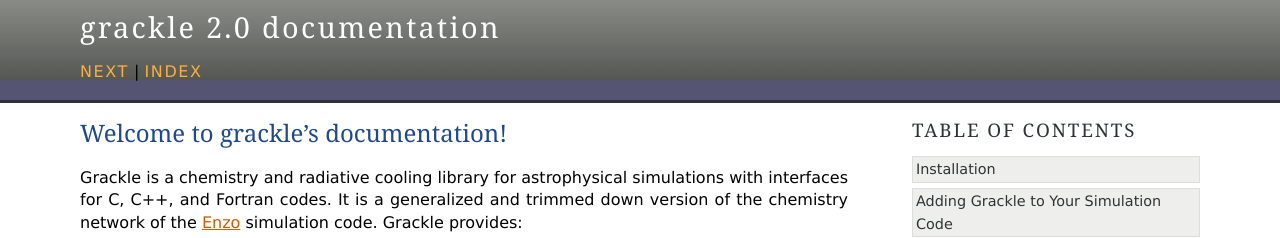
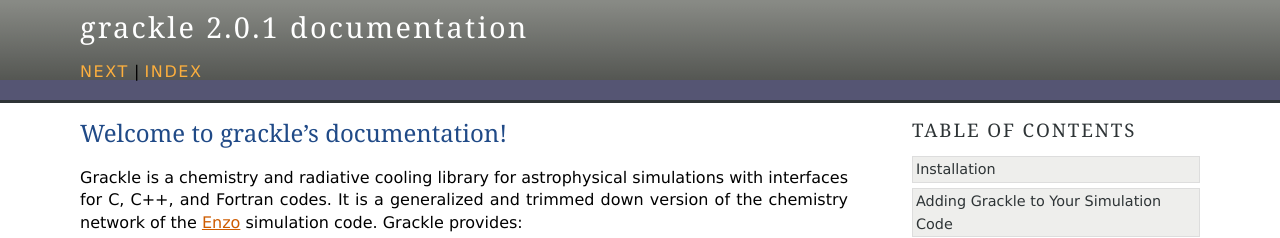
Before and after one commit to grackle-project/grackle, a Sphinx documentation site: the page built from doc/source/index.rst, in a window 1280 px wide. Shown: the top 238 px of the page. Built offline with Sphinx 7.4.7, drawn with Linux system fonts in a browser that asks for light colours.

Commit message:
Changing version to 2.0.1.

```diff
--- a/doc/source/conf.py
+++ b/doc/source/conf.py
@@ -48,9 +48,9 @@ copyright = u'2013, grackle developers'
 # built documents.
 #
 # The short X.Y version.
-version = '2.0'
+version = '2.0.1'
 # The full version, including alpha/beta/rc tags.
-release = '2.0'
+release = '2.0.1'
 
 # The language for content autogenerated by Sphinx. Refer to documentation
 # for a list of supported languages.
```
Also changed, not shown: 1 other file.
